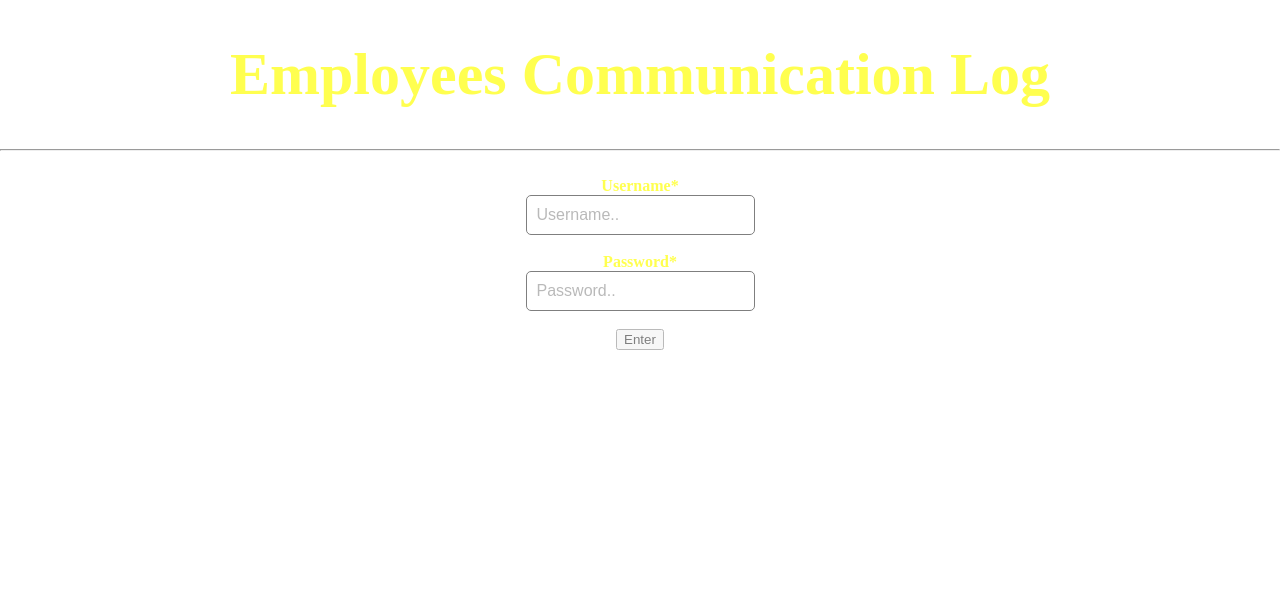
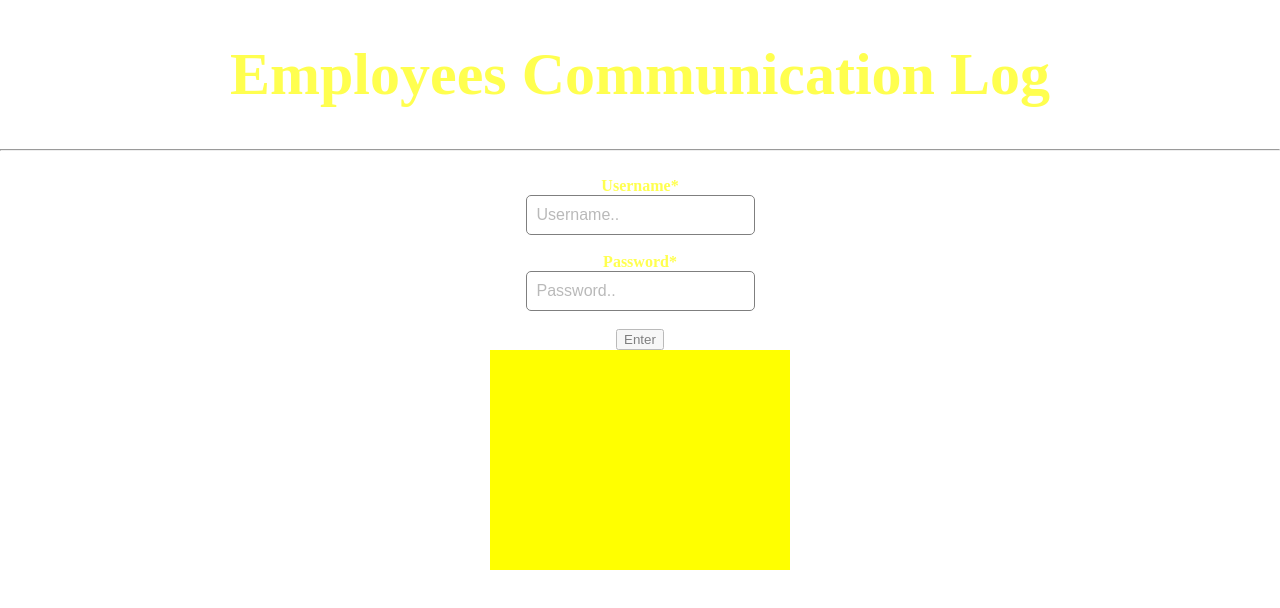
Before and after one commit to Motawala/Communication-Log, a plain HTML site: page index.html in a window 1280 px wide. Drawn offline with Linux system fonts and the light colour scheme.

Commit message:
index.html

```diff
--- a/index.html
+++ b/index.html
@@ -9,13 +9,15 @@
 <body>
     <h1 >Employees Communication Log</h1><hr><br>
 
-        <label class="label-username" for="username"> Username*</label>
-        <input type="username" id="username" name="username" placeholder="Username.."/><br>
+    <label class="label-username" for="username"> Username*</label>
+    <input type="username" id="username" name="username" placeholder="Username.."/><br>
 
-        <label class="label-password" for="password">Password*</label>
-        <input type="password" id="password" name="password" placeholder="Password.."/><br>
+    <label class="label-password" for="password">Password*</label>
+    <input type="password" id="password" name="password" placeholder="Password.."/><br>
 
-        <input class="login-enter-button"  type="button" id="enter-button" onclick = "login()" value="Enter"/>
+    <input class="login-enter-button"  type="button" id="enter-button" onclick = "login()" value="Enter"/>
+    <div class="login-box">
+
 
 </body>
 </html>
```
